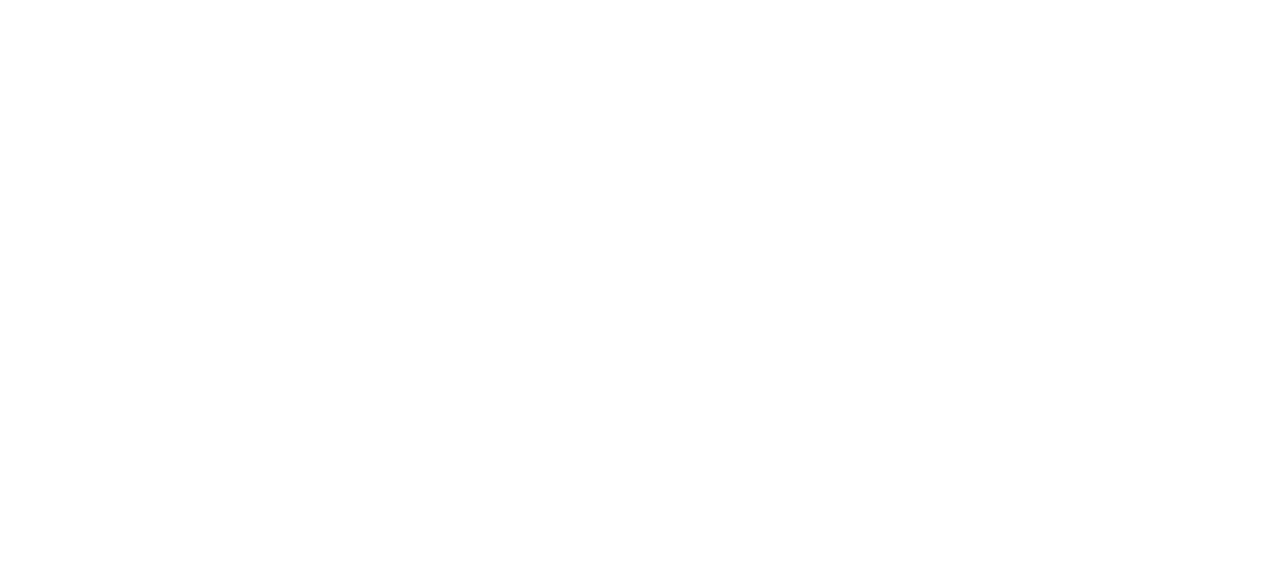
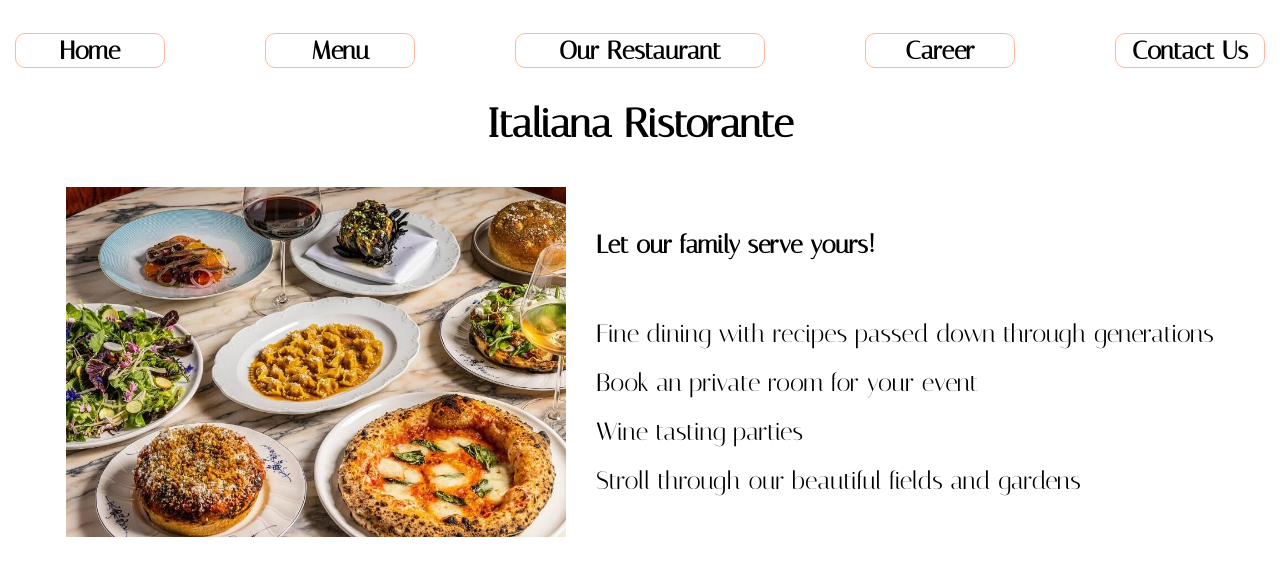
Before and after one commit to cfkemery/restaurant-page, a website built with webpack: page src/template.html in a window 1280 px wide. Built offline with nearby package versions, Linux system fonts and the light colour scheme.

Commit message:
Fill html and style page to prep for js filling

```diff
--- a/src/index.js
+++ b/src/index.js
@@ -1 +1,3 @@
 import "./styles.css";
+
+console.log("Welcome to my restaurant!");
--- a/src/styles.css
+++ b/src/styles.css
@@ -0,0 +1,89 @@
+@font-face {
+    font-family: 'Italiana';
+    src: url('./Italiana-Regular.woff2') format('woff2'),
+        url('./Italiana-Regular.woff') format('woff');
+    font-weight: normal;
+    font-style: normal;
+    font-display: swap;
+}
+
+* {
+    font-family: Italiana;
+    border: 0;
+    margin: 0;
+    padding: 0;
+}
+
+header {
+    height: 100px;
+    display: flex;
+    justify-content: center;
+    align-items: center;
+}
+
+.nav {
+    display: flex;
+    gap: 100px;
+}
+
+ul {
+    list-style-type: none;
+}
+
+li > button {
+    font-size: 25px;
+    font-weight: 600;
+}
+
+button {
+    height: 35px;
+    width: 150px;
+    background-color: white;
+    border: 1px solid rgb(255, 184, 156);
+    border-radius: 10px;
+}
+
+#our {
+    width: 250px;
+}
+
+#content {
+    display: flex;
+    flex-direction: column;
+    justify-content: center;
+    align-items: center;
+    gap: 40px;
+}
+
+h1 {
+    font-size: 40px;
+}
+
+.content-bot {
+    display: flex;
+    justify-content: center;
+    align-items: center;
+    gap: 30px;
+}
+
+img {
+    height: 350px;
+    width: 500px;
+}
+
+.content-words {
+    font-size: 25px;
+    display: flex;
+    flex-direction: column;
+    gap: 60px;
+}
+
+p {
+    font-weight: 600;
+}
+
+.options {
+    display: flex;
+    flex-direction: column;
+    gap: 20px;
+}
--- a/src/template.html
+++ b/src/template.html
@@ -6,6 +6,41 @@
     <title>Document</title>
 </head>
 <body>
-
+    <header>
+        <nav>
+            <ul class="nav">
+                <li>
+                    <button>Home</button>
+                </li>
+                <li>
+                    <button>Menu</button>
+                </li>
+                <li>
+                    <button id="our">Our Restaurant</button>
+                </li>
+                <li>
+                    <button>Career</button>
+                </li>
+                <li>
+                    <button>Contact Us</button>
+                </li>
+            </ul>
+        </nav>
+    </header>
+    <div id="content">
+        <h1>Italiana Ristorante</h1>
+        <div class="content-bot">
+            <img src="./food-pic.jpg" alt="table of fancy plates and glasses filled with italian food and wine">
+            <div class="content-words">
+                <p>Let our family serve yours!</p>
+                <ul class="options">
+                    <li>Fine dining with recipes passed down through generations</li>
+                    <li>Book an private room for your event</li>
+                    <li>Wine tasting parties</li>
+                    <li>Stroll through our beautiful fields and gardens</li>
+                </ul>
+            </div>
+        </div>
+    </div>
 </body>
 </html>
--- a/webpack.config.js
+++ b/webpack.config.js
@@ -8,6 +8,10 @@ export default {
         filename: "main.js",
         path: path.resolve(import.meta.dirname, "dist"),
         clean: true,
+    },
+    devtool: "eval-source-map",
+    devServer: {
+        watchFiles: ["./src/template.html"],
     },
     plugins: [
         new HtmlWebpackPlugin({
@@ -20,6 +24,18 @@ export default {
                 test: /\.css$/i,
                 use: ["style-loader", "css-loader"],
             },
+            {
+                test: /\.html$/i,
+                use: ["html-loader"],
+            },
+            {
+                test: /\.(png|svg|jpg|jpeg|gif)$/i,
+                type: "asset/resource",
+            },
+            {
+                test: /\.(woff|woff2|eot|ttf|otf)$/i,
+                type: "asset/resource",
+            }
         ],
     },
 };
```
Also changed, not shown: src/Italiana-Regular.woff (added), src/Italiana-Regular.woff2 (added), src/food-pic.jpg (added).
